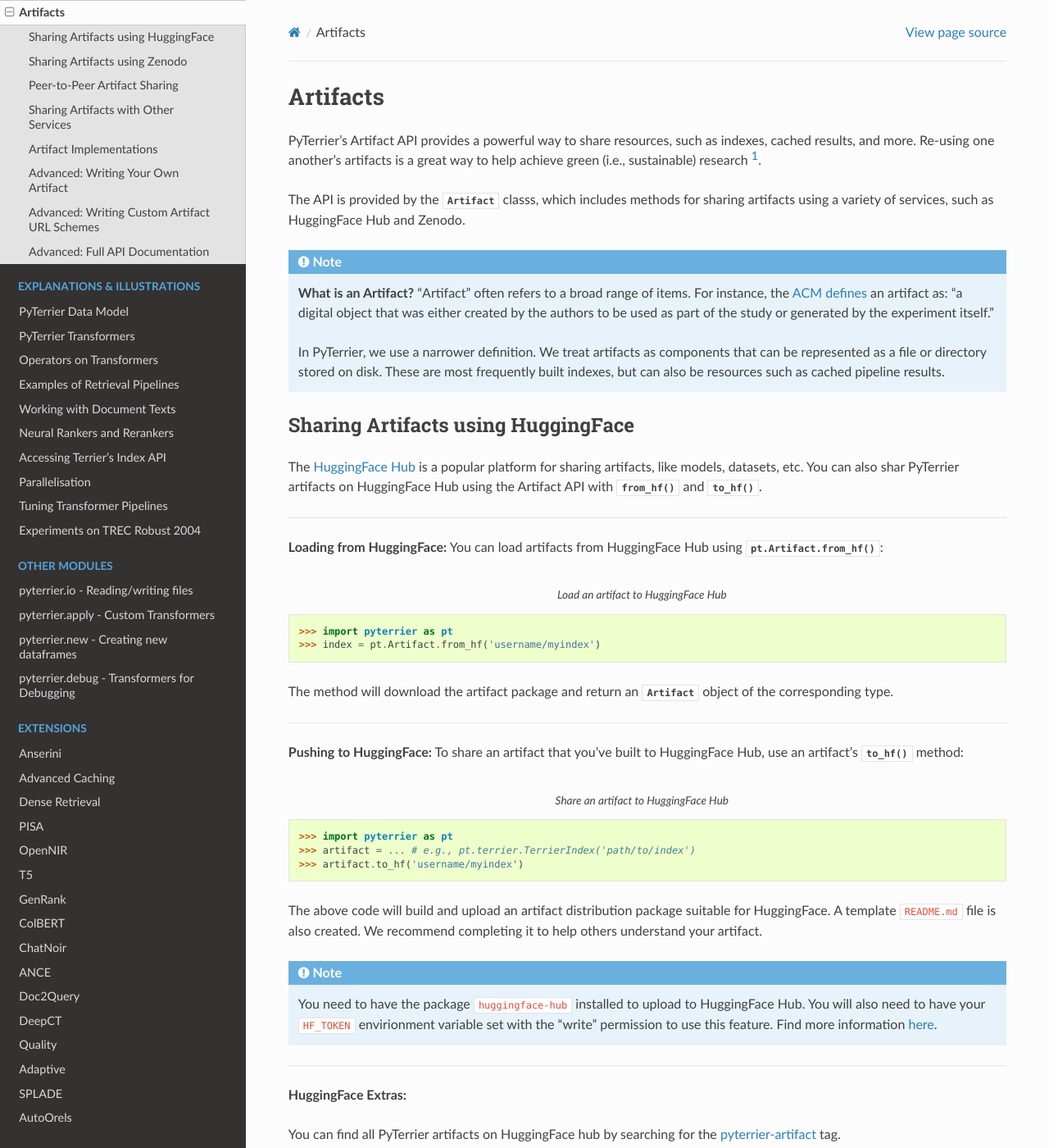
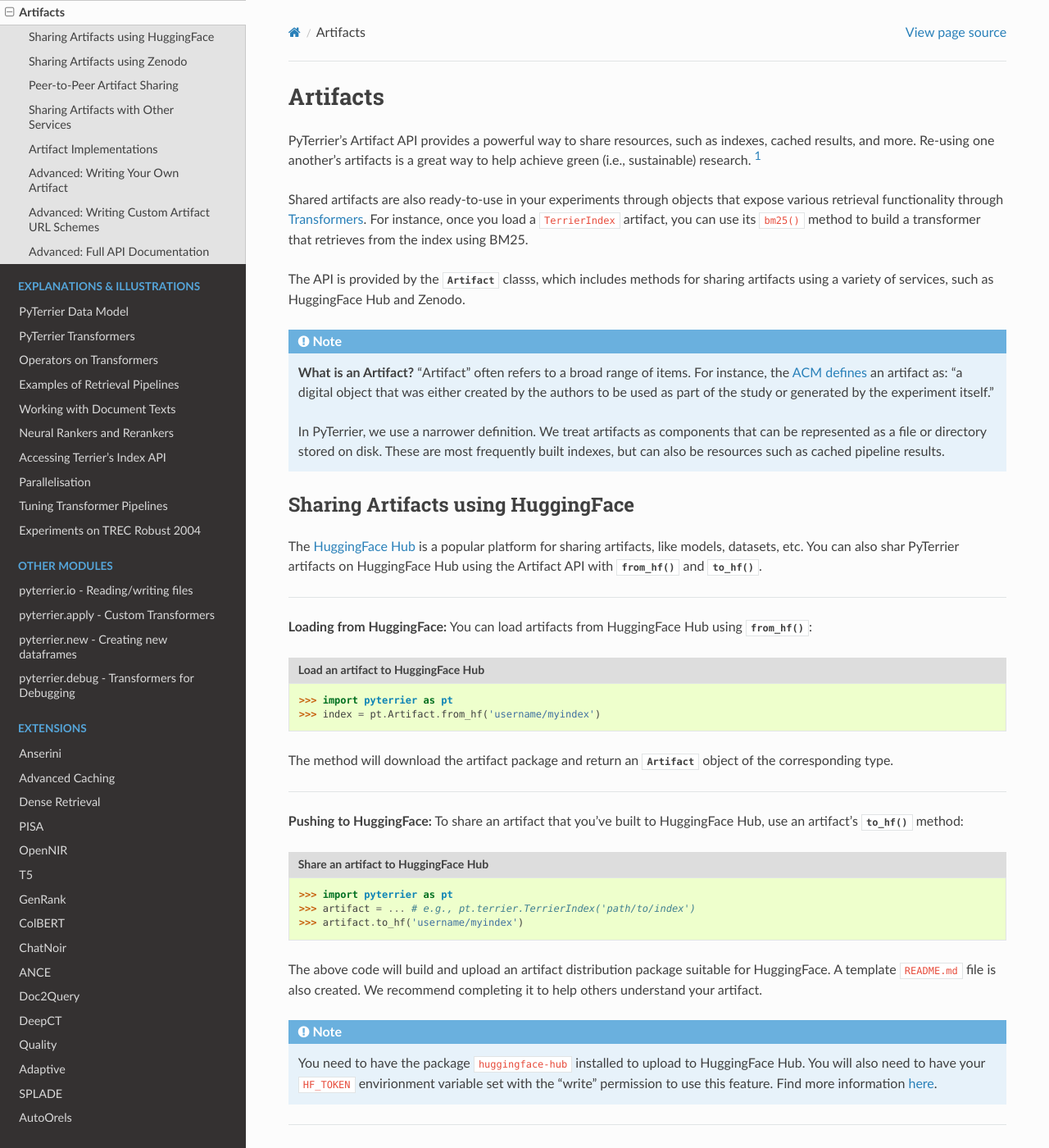
Before and after one commit to terrier-org/pyterrier, a Sphinx documentation site: the page built from docs/artifacts.rst, in a window 1280 px wide and 1400 px high. Shown: the whole window at 82% size. Built offline with Sphinx 7.4.7 and the Read the Docs theme 3.1.0, drawn with Linux system fonts in a browser that asks for light colours; the version number is read from the project's files by our own code; some of the changed text lies outside the part shown.

Commit message:
a few more tweaks

```diff
--- a/docs/_static/my_theme.css
+++ b/docs/_static/my_theme.css
@@ -1,3 +1,19 @@
 .wy-nav-content {
     max-width: 1200px !important;
 }
+
+.rst-content .code-block-caption {
+    background-color: #ddd;
+    text-align: left;
+    padding: 8px 12px;
+    font-size: 14px;
+}
+
+.caption-text {
+    font-weight: bold;
+    font-style: normal;
+}
+
+.rst-content div[class^="highlight"] {
+    margin-top: 0;
+}
--- a/docs/artifacts.rst
+++ b/docs/artifacts.rst
@@ -3,7 +3,12 @@
 
 PyTerrier's Artifact API provides a powerful way to share resources, such as indexes,
 cached results, and more. Re-using one another's artifacts is a great way to help achieve
-green (i.e., sustainable) research [#]_.
+green (i.e., sustainable) research. [#]_
+
+Shared artifacts are also ready-to-use in your experiments through objects that expose various
+retrieval functionality through :doc:`Transformers <transformer>`. For instance, once you load a
+``TerrierIndex`` artifact, you can use its ``bm25()`` method to build a transformer that retrieves
+from the index using BM25.
 
 The API is provided by the :class:`~pyterrier.Artifact` classs, which includes methods
 for sharing artifacts using a variety of services, such as HuggingFace Hub and Zenodo.
@@ -28,7 +33,7 @@
 
 ----------------------
 
-**Loading from HuggingFace:** You can load artifacts from HuggingFace Hub using :meth:`pt.Artifact.from_hf`:
+**Loading from HuggingFace:** You can load artifacts from HuggingFace Hub using :meth:`~pyterrier.Artifact.from_hf`:
 
 .. code-block:: python
     :caption: Load an artifact to HuggingFace Hub
@@ -139,7 +144,7 @@
 On the host machine, first load the artifact that you want to share. Then, call :meth:`~pyterrier.Artifact.to_p2p`:
 
 .. code-block:: python
-    :caption: Start P2P Artifact Sharing
+    :caption: Start Peer-to-Peer Artifact Sharing
 
     >>> import pyterrier as pt
     >>> artifact = ... # e.g., pt.terrier.TerrierIndex('path/to/my_index')
@@ -152,7 +157,7 @@
 You can then run :meth:`~pyterrier.Artifact.from_p2p` on the receiving machine:
 
 .. code-block:: python
-    :caption: Receive a P2P Artifact
+    :caption: Receive a Peer-to-Peer Artifact
 
     >>> import pyterrier as pt
     >>> artifact = pt.Artifact.from_p2p('xx-xxx-xxx', 'my_index')
```
